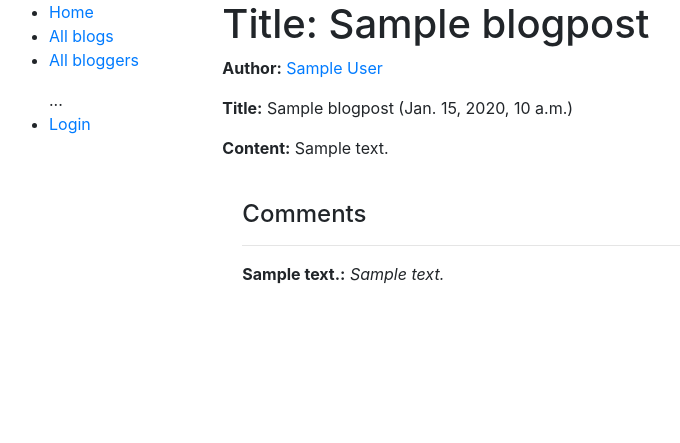
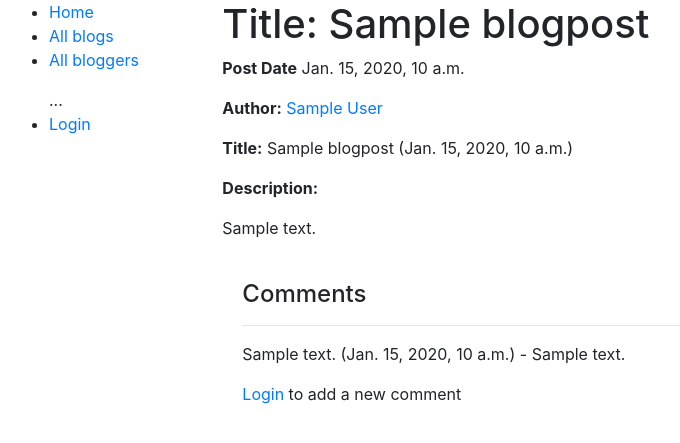
Before and after one commit to bhawanabadlani/Diyminiblog, a Django app: template diyblog/blog/templates/blog/blogpost_detail.html in a window 1280 px wide. Shown: the top 443 px of the page, without its empty margins (6-686 px from the left). Run offline with Django 3.2, Linux system fonts and the light colour scheme; the template is opened without the code that fills it: most values are stand-ins (such as "Sample title", 1, 10 or a date in 2020); some libraries are stand-ins or nearby versions.

Commit message:
Changes in form

```diff
--- a/diyblog/blog/forms.py
+++ b/diyblog/blog/forms.py
@@ -5,7 +5,7 @@ from django.core.exceptions import ValidationError
 from django.utils.translation import ugettext_lazy as _
 
 class AddComment(forms.Form):
-    added_comment = forms.CharField(help_text="Add a comment")
+    added_comment = forms.CharField(help_text="Add a comment", label="Description")
 
     def clean_comment(self):
         data = self.cleaned_data['added_comment']
--- a/diyblog/blog/templates/blog/blogpost_detail.html
+++ b/diyblog/blog/templates/blog/blogpost_detail.html
@@ -2,19 +2,23 @@
 
 {% block content %}
   <h1>Title: {{ blogpost.title }}</h1>
-
+  <p><strong>Post Date</strong> {{ blogpost.post_date }}</p>
   <p><strong>Author:</strong> <a href="{{blogpost.author.get_absolute_url}}">{{ blogpost.author }}</a></p>
   <p><strong>Title:</strong> {{ blogpost.title }} ({{ blogpost.post_date }})</p>
-  <p><strong>Content:</strong> {{ blogpost.content }}</p>
+  <p><strong>Description:</strong> </p>
+  <p>{{ blogpost.content }}</p>
 
   <div style="margin-left:20px;margin-top:40px">
      <h4>Comments</h4>
      {% for comment in blogpost.comment_set.all %}
         <hr>
-        <p><strong>{{comment.comment_by}}:</strong> <em>{{ comment.text }}</em></p>
+        <p>{{comment.comment_by}} ({{comment.pub_date}}) - {{ comment.text }}</p>
+
       {% endfor %}
       {% if user.is_authenticated %}
-        <a href="{% url 'comment' blogpost.pk %}">Add comments</a>
+        <a href="{% url 'comment' blogpost.pk %}">Add a new comment</a>
+      {% else %}
+        <p><a href="{% url 'login'%}?next={{request.path}}">Login</a> to add a new comment</p>
       {% endif %}
   </div>
 {% endblock %}
--- a/diyblog/blog/templates/blog/comment.html
+++ b/diyblog/blog/templates/blog/comment.html
@@ -1,9 +1,7 @@
 {% extends "blog/base_generic.html" %}
 
 {% block content %}
-  <h1>Comment for Blog post: {{ comment.blogpost.title }}</h1>
-  <h4>Post Date: {{ comment.pub_date }}</h4>
-  <p>By {{ comment.comment_by }}:</p> -->
+  <p>Post your comment for: <a href="{% url 'blogpost-detail' comment.blog_post.pk %}">{{ comment.blog_post.title }}</a></p>
   <form action="" method="post">
     {% csrf_token %}
     <table>
```
Also changed, not shown: diyblog/blog/models.py (+4 -3 lines), diyblog/blog/views.py (+5 -4 lines), diyblog/blog/migrations/0005_auto_20200127_1141.py (added).
